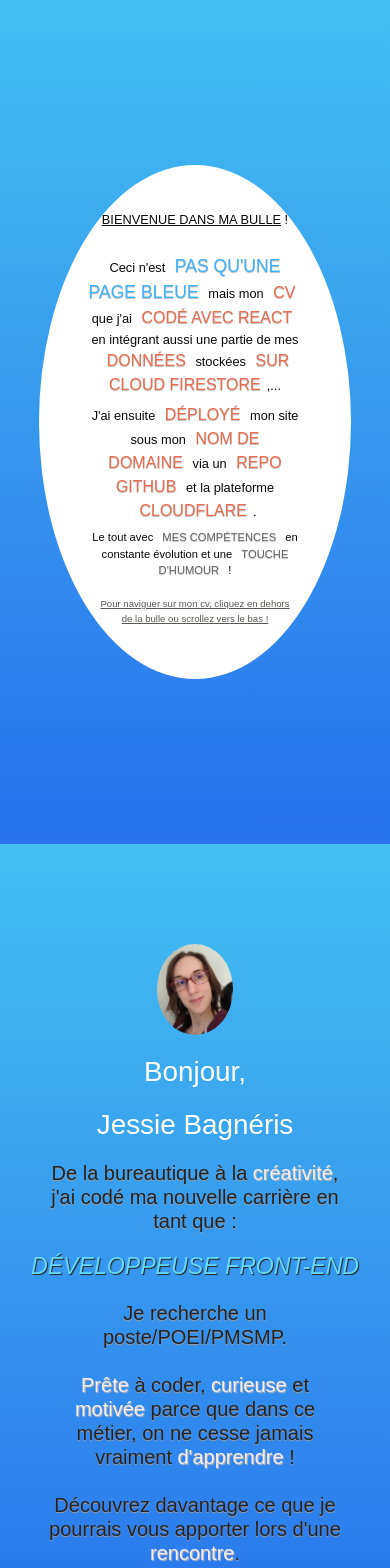
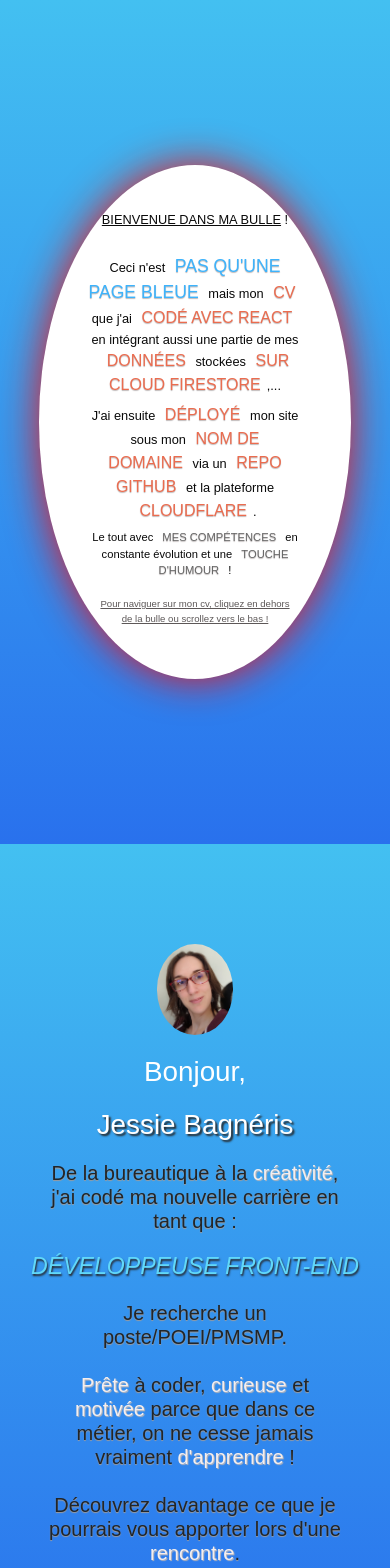
Before and after one commit to JessieB-pro/my-cv, a React (Vite) app: page /presentation in a window 390 px wide. Shown: the top 1568 px of the page. Built offline with nearby package versions, Linux system fonts and the light colour scheme; no server answers; a web font is replaced by a local one.

Commit message:
updating page animations PopUp and Presentation

```diff
--- a/src/App.css
+++ b/src/App.css
@@ -14,7 +14,6 @@ img {
 .heading h1 {
     color: #0e7cd5;
     margin-top: 50px;
-    /* margin-bottom: 20px; */
     text-transform: uppercase;
 }
 
@@ -51,8 +50,8 @@ img {
     width: 100vw;
     margin: auto;
     background: linear-gradient(to bottom,
-    rgb(67, 192, 241),
-    rgb(41, 113, 237));
+            rgb(67, 192, 241),
+            rgb(41, 113, 237));
 }
 
 #pop-up {
@@ -63,12 +62,92 @@ img {
     z-index: 1100;
 }
 
+.heartbeat {
+    -webkit-animation: shadow-drop-2-center 7s cubic-bezier(0.250, 0.460, 0.450, 1) both infinite;
+    animation: shadow-drop-2-center 7s cubic-bezier(0.250, 0.460, 0.450, 1) both infinite;
+}
+
+@-webkit-keyframes heartbeat {
+    0% {
+        -webkit-transform: translateZ(0);
+        transform: translateZ(0);
+        -webkit-box-shadow: 0 0 0 0 rgba(0, 0, 0, 0);
+        box-shadow: 0 0 0 0 rgba(0, 0, 0, 0);
+    }
+
+    25% {
+        -webkit-transform: translateZ(40px);
+        transform: translateZ(40px);
+        -webkit-box-shadow: 0 0 40px 0px rgba(243, 14, 14, 0.956);
+        box-shadow: 0 0 40px 0px rgba(243, 14, 14, 0.956);
+    }
+
+    50% {
+        -webkit-transform: translateZ(0);
+        transform: translateZ(0);
+        -webkit-box-shadow: 0 0 0 0 rgba(0, 0, 0, 0);
+        box-shadow: 0 0 0 0 rgba(0, 0, 0, 0);
+    }
+
+    75% {
+        -webkit-transform: translateZ(40px);
+        transform: translateZ(40px);
+        -webkit-box-shadow: 0 0 40px 0px rgba(243, 14, 14, 0.956);
+        box-shadow: 0 0 40px 0px rgba(243, 14, 14, 0.956);
+    }
+
+    100% {
+        -webkit-transform: translateZ(0);
+        transform: translateZ(0);
+        -webkit-box-shadow: 0 0 0 0 rgba(0, 0, 0, 0);
+        box-shadow: 0 0 0 0 rgba(0, 0, 0, 0);
+    }
+}
+
+@keyframes shadow-drop-2-center {
+    0% {
+        -webkit-transform: translateZ(0);
+        transform: translateZ(0);
+        -webkit-box-shadow: 0 0 0 0 rgba(0, 0, 0, 0);
+        box-shadow: 0 0 0 0 rgba(0, 0, 0, 0);
+    }
+
+    25% {
+        -webkit-transform: translateZ(40px);
+        transform: translateZ(40px);
+        -webkit-box-shadow: 0 0 40px 0px rgba(243, 14, 14, 0.956);
+        box-shadow: 0 0 40px 0px rgba(243, 14, 14, 0.956);
+    }
+
+    50% {
+        -webkit-transform: translateZ(0);
+        transform: translateZ(0);
+        -webkit-box-shadow: 0 0 0 0 rgba(0, 0, 0, 0);
+        box-shadow: 0 0 0 0 rgba(0, 0, 0, 0);
+    }
+
+    75% {
+        -webkit-transform: translateZ(40px);
+        transform: translateZ(40px);
+        -webkit-box-shadow: 0 0 40px 0px rgba(243, 14, 14, 0.956);
+        box-shadow: 0 0 40px 0px rgba(243, 14, 14, 0.956);
+    }
+
+    100% {
+        -webkit-transform: translateZ(0);
+        transform: translateZ(0);
+        -webkit-box-shadow: 0 0 0 0 rgba(0, 0, 0, 0);
+        box-shadow: 0 0 0 0 rgba(0, 0, 0, 0);
+    }
+}
+
 #pop-up .bubble-title {
     color: rgb(9, 9, 9);
     margin: 6px 10px;
     padding-bottom: 1.1rem;
-    font-size: clamp(1.1rem, 2.5vw, 1,3rem);
+    font-size: clamp(1.1rem, 2.5vw, 1, 3rem);
     text-transform: uppercase;
+    animation-duration: 2.5s;
 }
 
 #pop-up p {
@@ -134,8 +213,34 @@ img {
     margin-top: 20px;
     color: #fff;
     text-transform: none;
-    animation-duration: 2s;
+    animation-duration: 2.5s;
     animation-delay: 0.5s;
+}
+
+#presentation .my-name {
+    text-shadow: 2px 2px 2px rgb(38, 37, 37);
+}
+
+#presentation .my-name span {opacity:0;}
+.letter1 {animation:letters-name 1s ease 0000ms forwards;}
+.letter2 {animation:letters-name 3s ease 0250ms forwards;}
+.letter3 {animation:letters-name 3s ease 0500ms forwards;}
+.letter4 {animation:letters-name 3s ease 0750ms forwards;}
+.letter5 {animation:letters-name 3s ease 1000ms forwards;}
+.letter6 {animation:letters-name 3s ease 1250ms forwards;}
+.letter7 {animation:letters-name 3s ease 1500ms forwards;}
+.letter8 {animation:letters-name 3s ease 1500ms forwards;}
+.letter9 {animation:letters-name 3s ease 1750ms forwards;}
+.letter10 {animation:letters-name 3s ease 2000ms forwards;}
+.letter11 {animation:letters-name 3s ease 2250ms forwards;}
+.letter12 {animation:letters-name 3s ease 2500ms forwards;}
+.letter13 {animation:letters-name 3s ease 2750ms forwards;}
+.letter14 {animation:letters-name 3s ease 3000ms forwards;}
+.letter15 {animation:letters-name 3s ease 3250ms forwards;}
+
+@keyframes letters-name {
+	0% {opacity:0;}
+	100% {opacity:1.0;}
 }
 
 #presentation .heading h2 {
@@ -154,20 +259,11 @@ img {
 #presentation .heading h3 {
     margin-top: 15px;
     color: rgb(97, 216, 249);
-    text-shadow: 1px 1px 1px rgb(38, 37, 37);
+    text-shadow: 1px 2px 2px rgb(38, 37, 37);
     font-style: italic;
-    animation-duration: 2s;
-    animation-delay: 2.5s;
+    animation-duration: 3s;
+    animation-delay: 1s;
     text-transform: uppercase;
-}
-
-#presentation .heading #search {
-    margin-top: 15px;
-    color: rgb(154, 178, 241);
-    text-shadow: 1px 1px 1px rgb(38, 37, 37);
-    font-style: italic;
-    animation-duration: 2s;
-    animation-delay: 2.5s;
 }
 
 .button1 {
@@ -298,12 +394,12 @@ img {
 
 #trainings p {
     color: #cacfd0;
-    font-size: clamp(1.1rem, 2.5vw, 1,3rem);
+    font-size: clamp(1.1rem, 2.5vw, 1, 3rem);
 }
 
 #trainings span {
     color: #f8f9fa;
-    font-size: clamp(1.1rem, 2.5vw, 1,3rem);
+    font-size: clamp(1.1rem, 2.5vw, 1, 3rem);
     text-transform: uppercase;
 }
 
@@ -314,7 +410,7 @@ img {
 
 #span-hover:hover {
     color: #f8f9fa;
-    font-size: clamp(1.1rem, 2.5vw, 1,3rem);
+    font-size: clamp(1.1rem, 2.5vw, 1, 3rem);
     text-transform: uppercase;
 }
 
--- a/src/components/PopUp.jsx
+++ b/src/components/PopUp.jsx
@@ -3,7 +3,7 @@ import { useState, useEffect, useRef } from "react";
 export default function PopUp() {
   const [show, setShow] = useState(false);
   const popupRef = useRef(null);
-  const delay = 3;
+  const delay = 4;
   const expirationTime = 24 * 60 * 60 * 1000;
 
   useEffect(() => {
@@ -47,7 +47,7 @@ export default function PopUp() {
           <div
             ref={popupRef}
             id='pop-up'
-            className="col-md-12 m-auto bg-white p-6"
+            className="heartbeat col-md-12 m-auto bg-white p-6"
           >
             <p className="bubble-title"><u>Bienvenue dans ma bulle</u> !</p>
             <p>Ceci n'est <span className="blue-word">pas qu'une page bleue</span> mais mon <span>CV</span> que j'ai <span>codé avec React</span> en intégrant aussi une partie de mes <span>données</ span> stockées <span>sur Cloud Firestore</span>,...
--- a/src/components/Presentation.jsx
+++ b/src/components/Presentation.jsx
@@ -12,7 +12,23 @@ export default function Presentation() {
         </div>
         <div className="heading">
           <h1>Bonjour,</h1>
-          <h1 className='animate pulse'>Jessie Bagnéris</h1>
+          <h1 className='my-name animate pulse'>
+            <span className="letter1">J</span>
+            <span className="letter2">e</span>
+            <span className="letter3">s</span>
+            <span className="letter4">s</span>
+            <span className="letter5">i</span>
+            <span className="letter6">e</span>
+            <span className="letter7"> </span>
+            <span className="letter8">B</span>
+            <span className="letter9">a</span>
+            <span className="letter10">g</span>
+            <span className="letter11">n</span>
+            <span className="letter12">é</span>
+            <span className="letter13">r</span>
+            <span className="letter14">i</span>
+            <span className="letter15">s</span>
+            </h1>
           <h2>De la bureautique à la <span>créativité</span>, j'ai codé ma nouvelle carrière en tant que :</h2>
           <h3 className="animate flipInX">Développeuse Front-End</h3>
           <h2>Je recherche un poste/POEI/PMSMP.
```
